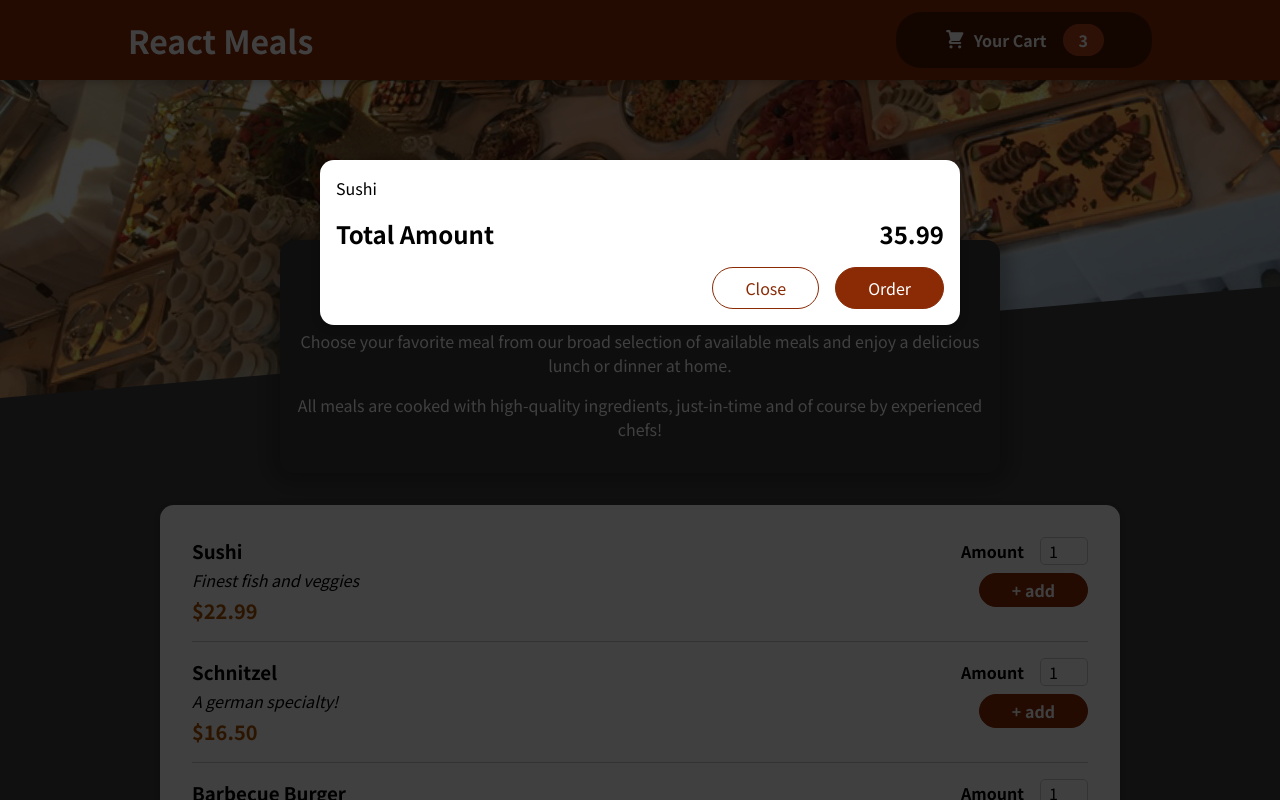
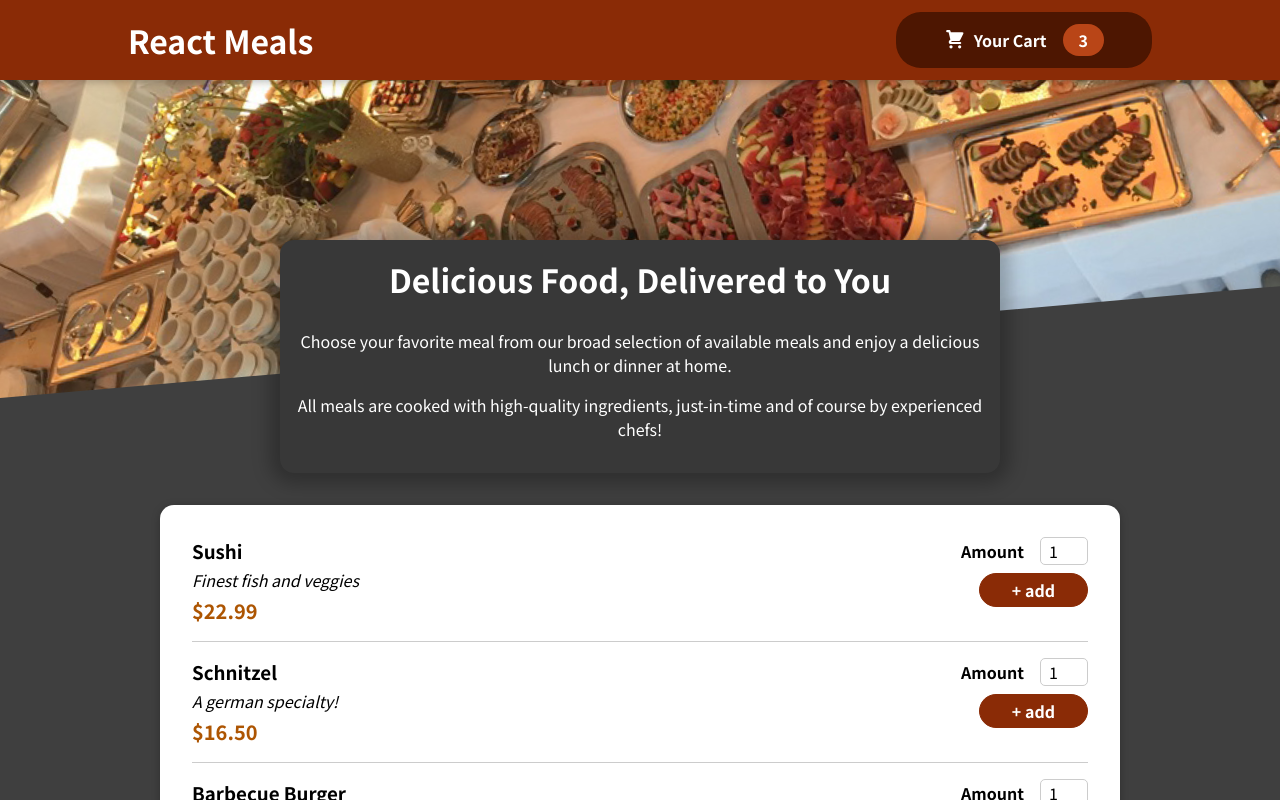
Before and after one commit to khoirulariffin/food-order, a React (Vite) app: page / in a window 1280 px wide. Shown: the top 800 px of the page. Built offline with nearby package versions, Linux system fonts and the light colour scheme.

Commit message:
feat: add show and close modal

```diff
--- a/src/app.jsx
+++ b/src/app.jsx
@@ -1,13 +1,19 @@
-import React from "react";
+import React, { useState } from "react";
 import Header from "./components/Layout/Header/Header";
 import Meals from "./components/Meals/Meals";
 import Cart from "./components/Cart/Cart";
 
 const App = () => {
+  const [isCartShown, setIsCartShown] = useState(false);
+
+  const showCartHandler = () => {
+    !isCartShown ? setIsCartShown(true) : setIsCartShown(false);
+  };
+
   return (
     <React.Fragment>
-      <Cart />
-      <Header />
+      {isCartShown && <Cart onCloseCart={showCartHandler} />}
+      <Header onShowCart={showCartHandler} />
       <main>
         <Meals />
       </main>
--- a/src/components/Cart/Cart.jsx
+++ b/src/components/Cart/Cart.jsx
@@ -1,10 +1,10 @@
 import React from "react";
-// import PropTypes from "prop-types";
+import PropTypes from "prop-types";
 
 import classes from "./Cart.module.css";
 import Modal from "../UI/Modal/Modal";
 
-const Cart = () => {
+const Cart = (props) => {
   const cartItems = (
     <ul className={classes["cart-items"]}>
       {[{ id: "c1", name: "Sushi", amount: 2, price: 12.99 }].map((item) => (
@@ -15,14 +15,19 @@ const Cart = () => {
 
   return (
     <React.Fragment>
-      <Modal>
-        <div>{cartItems}</div>
+      <Modal onCloseCart={props.onCloseCart}>
+        {cartItems}
         <div className={classes.total}>
           <span>Total Amount</span>
           <span>35.99</span>
         </div>
         <div className={classes.actions}>
-          <button className={classes["button--alt"]}>Close</button>
+          <button
+            className={classes["button--alt"]}
+            onClick={props.onCloseCart}
+          >
+            Close
+          </button>
           <button className={classes.button}>Order</button>
         </div>
       </Modal>
@@ -30,6 +35,8 @@ const Cart = () => {
   );
 };
 
-// Cart.propTypes = {};
+Cart.propTypes = {
+  onCloseCart: PropTypes.func.isRequired,
+};
 
 export default Cart;
--- a/src/components/Layout/Header/CartButton/CartButton.jsx
+++ b/src/components/Layout/Header/CartButton/CartButton.jsx
@@ -1,11 +1,14 @@
 import React from "react";
+import PropTypes from "prop-types";
+
 import CartIcon from "../../../Cart/CartIcon";
+
 import classes from "./CartButton.module.css";
 
-const CartButton = () => {
+const CartButton = (props) => {
   return (
     <React.Fragment>
-      <button className={classes.button}>
+      <button className={classes.button} onClick={props.onClick}>
         <span className={classes.icon}>
           <CartIcon />
         </span>
@@ -16,4 +19,8 @@ const CartButton = () => {
   );
 };
 
+CartButton.propTypes = {
+  onClick: PropTypes.func.isRequired,
+};
+
 export default CartButton;
--- a/src/components/Layout/Header/Header.jsx
+++ b/src/components/Layout/Header/Header.jsx
@@ -1,4 +1,5 @@
 import React from "react";
+import PropTypes from "prop-types";
 
 import { meals } from "../../../assets";
 
@@ -6,12 +7,12 @@ import classes from "./Header.module.css";
 
 import HeaderCartButton from "./CartButton/CartButton";
 
-const Header = () => {
+const Header = (props) => {
   return (
     <React.Fragment>
       <header className={classes.header}>
         <h1>React Meals</h1>
-        <HeaderCartButton />
+        <HeaderCartButton onClick={props.onShowCart} />
       </header>
       <div className={classes["main-image"]}>
         <img src={meals} alt="meals" />
@@ -20,4 +21,8 @@ const Header = () => {
   );
 };
 
+Header.propTypes = {
+  onShowCart: PropTypes.func.isRequired,
+};
+
 export default Header;
--- a/src/components/UI/Modal/Modal.jsx
+++ b/src/components/UI/Modal/Modal.jsx
@@ -4,8 +4,8 @@ import ReactDOM from "react-dom";
 
 import classes from "./Modal.module.css";
 
-const Backdrop = () => {
-  return <div className={classes.backdrop} />;
+const Backdrop = (props) => {
+  return <div className={classes.backdrop} onClick={props.onCloseCart} />;
 };
 
 const ModalOverlay = (props) => {
@@ -21,7 +21,10 @@ const Modal = (props) => {
 
   return (
     <React.Fragment>
-      {ReactDOM.createPortal(<Backdrop />, portalElement)}
+      {ReactDOM.createPortal(
+        <Backdrop onCloseCart={props.onCloseCart} />,
+        portalElement
+      )}
       {ReactDOM.createPortal(
         <ModalOverlay>{props.children}</ModalOverlay>,
         portalElement
@@ -36,6 +39,11 @@ ModalOverlay.propTypes = {
 
 Modal.propTypes = {
   children: PropTypes.node.isRequired,
+  onCloseCart: PropTypes.func.isRequired,
+};
+
+Backdrop.propTypes = {
+  onCloseCart: PropTypes.func.isRequired,
 };
 
 export default Modal;
```
